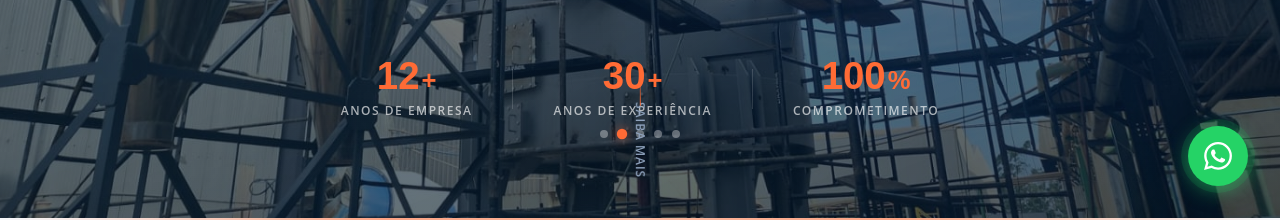
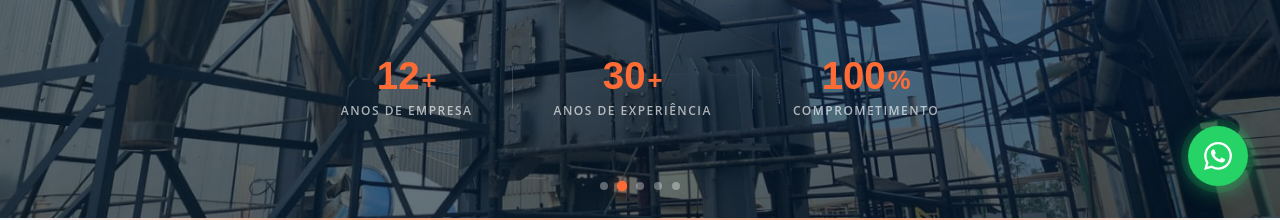
Before and after one commit to Matheusbedev/Global-Eletromecanica, a plain HTML site: page GLOBAL ELETROMECANICA.HTML in a window 1280 px wide. Shown: the part 582-802 px from the top of the page. Drawn offline with Linux system fonts and the light colour scheme.

Commit message:
fix: remover botao saiba mais sobreposto nos dots do hero

```diff
--- a/GLOBAL ELETROMECANICA.HTML
+++ b/GLOBAL ELETROMECANICA.HTML
@@ -201,10 +201,6 @@
         </div>
         <!-- Indicadores do slideshow -->
         <div class="hero-dots" aria-hidden="true" id="hero-dots"></div>
-        <a href="#sobre" class="hero-scroll" aria-label="Rolar para a seção Sobre Nós">
-            <span class="hero-scroll-line" aria-hidden="true"></span>
-            <span class="hero-scroll-label">Saiba mais</span>
-        </a>
     </section>
 
     <!-- Sobre Nós -->
--- a/style.css
+++ b/style.css
@@ -604,7 +604,7 @@ section:not([data-animate]) .section-title span::after {
 /* ── Hero Dots ──────────────────────────────────────────────── */
 .hero-dots {
   position: absolute;
-  bottom: 80px;
+  bottom: 28px;
   left: 50%;
   transform: translateX(-50%);
   display: flex;
```
Also changed, not shown: index.html (+0 -4 lines).
